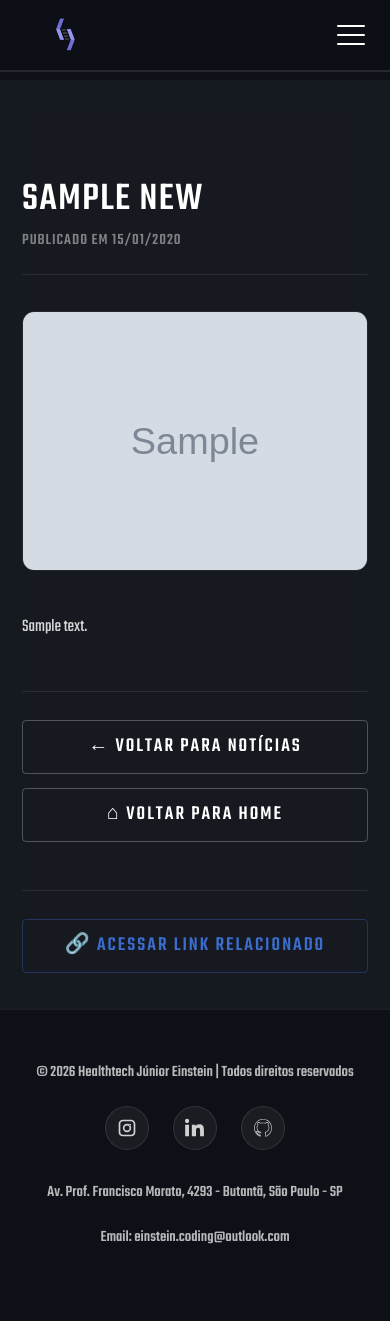
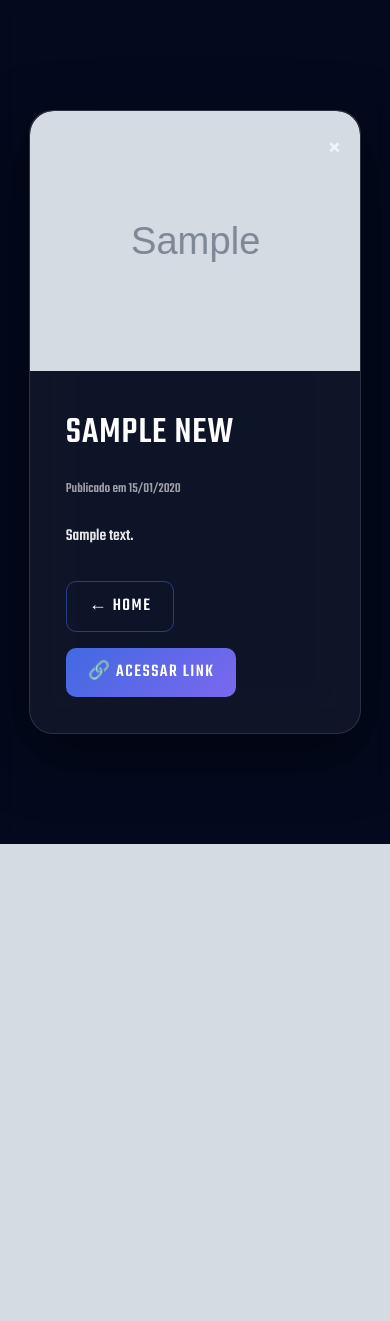
Before and after one commit to mariatmcosta/siteHJE, a Django app: page /noticias/1/ in a window 390 px wide. After the commit the page ends 844 px from the top, so only its background shows below. Run offline with Django 5.2, Linux system fonts and the light colour scheme; tables that the repository leaves empty hold one stand-in row (values such as "Sample post"); grey boxes marked "Sample" are stand-in pictures; parts of the project's set-up code (start-up, migrations or seed data) failed here and were passed over.

Commit message:
responsividade e melhora de design

```diff
--- a/core/templates/home.html
+++ b/core/templates/home.html
@@ -255,6 +255,7 @@
             <h1 class="section-title" data-aos="fade-up">
                 Eventos da HJE
             </h1>
+            <p class="intro-text" data-aos="fade-up">Acompanhe os eventos de atualização desenvolvidos pela nossa equipe e as novidades por vir.</p>
 
             <div class="bento-grid">
 
--- a/core/templates/news_detail.html
+++ b/core/templates/news_detail.html
@@ -18,87 +18,148 @@
     family=Exo+2:wght@400;500;600;700&
     family=Poppins:wght@300;400;500;600&display=swap" rel="stylesheet">
 </head>
-<body class="news-detail-page">
+<body style="background: #050a1e;">
 
-    <!-- NAVBAR (mesmo da home) -->
-    <div id="mobile-header-overlay">
-        <div class="mob-top">
-            <a href="/" class="mob-logo">
-                <img src="{% static 'imgs/HJE.png' %}" alt="Logo">
-            </a>
-            <button class="mob-btn" onclick="this.classList.toggle('active'); document.getElementById('mobMenuOverlay').classList.toggle('open');">
-                <span></span><span></span><span></span>
-            </button>
-        </div>
-        <nav class="mob-links" id="mobMenuOverlay">
-            <a href="/">Início</a>
-            <a href="/sobre-nos/">Sobre nós</a>
-            <a href="/projetos/">Nossos Projetos</a>
-            <a href="/servicos/">Nossos Serviços</a>
-            <a href="/codigo-social/">Código Social</a>
-            <a href="/noticias/">Notícias</a>
-            <a href="/loja/">Loja</a>
-            <a href="/gestao/">Gestão</a>
-        </nav>
-    </div>
-    <div id="mobile-spacer"></div>
+    <style>
 
-    <header id="desktop-original-header" class="navbar">
-        <nav class="navbar-links left">
-            <a href="/sobre-nos/">Sobre nós</a>
-            <a href="/projetos/">Nossos Projetos</a>
-            <a href="/servicos/">Nossos Serviços</a>
-        </nav>
-        <div class="navbar-center">
-            <a href="/" class="brand">HEALTHTECH JÚNIOR<br>EINSTEIN</a>
-        </div>
-        <nav class="navbar-links right">
-            <a href="/codigo-social/">Código Social</a>
-            <a href="/noticias/">Notícias</a>
-            <a href="/loja/">Loja</a>
-            <a href="/gestao/">Gestão</a>
-        </nav>
-    </header>
+        body {
+            background:
+                radial-gradient(circle at 20% 30%, rgba(65,105,225,0.15), transparent 40%),
+                radial-gradient(circle at 80% 70%, rgba(123,104,238,0.12), transparent 40%),
+                #050a1e;
+        }
+
+        .modal-overlay {
+            position: fixed;
+            inset: 0;
+            z-index: 9999;
+
+            display: flex;
+            align-items: center;
+            justify-content: center;
+
+            background: rgba(5, 10, 30, 0.55);
+            backdrop-filter: blur(8px);
+            -webkit-backdrop-filter: blur(8px);
+
+            padding: 20px;
+        }
+
+        .modal-glass {
+            background: rgba(255, 255, 255, 0.05);
+            border: 1px solid rgba(255, 255, 255, 0.12);
+            border-radius: 24px;
+
+            backdrop-filter: blur(20px);
+            -webkit-backdrop-filter: blur(20px);
+
+            width: 100%;
+            max-width: 800px;
+            max-height: 90vh;
+
+            overflow-y: auto;
+
+            box-shadow: 0 20px 60px rgba(0,0,0,0.5);
+        }
+
+        .modal-header {
+            width: 100%;
+            height: 260px;
+            background-size: cover;
+            background-position: center;
+            border-radius: 24px 24px 0 0;
+        }
+
+        .modal-body {
+            padding: 32px 36px 36px;
+        }
+
+        .modal-body h2 {
+            font-family: 'Teko', sans-serif;
+            font-size: 38px;
+            font-weight: 500;
+            letter-spacing: 1px;
+            margin-bottom: 14px;
+            color: #fff;
+        }
+
+        .modal-body p {
+            font-size: 17px;
+            line-height: 1.7;
+            opacity: 0.9;
+        }
+
+        .modal-cta {
+            display: inline-block;
+            background: linear-gradient(135deg, #4169e1, #7b68ee);
+            color: #fff;
+            padding: 10px 22px;
+            border-radius: 10px;
+            text-decoration: none;
+            font-family: 'Teko', sans-serif;
+            letter-spacing: 1.5px;
+            text-transform: uppercase;
+            transition: 0.2s;
+        }
+
+        .modal-cta:hover {
+            opacity: 0.85;
+            transform: translateY(-2px);
+        }
+
+        .close-btn {
+            position: absolute;
+            top: 16px;
+            right: 20px;
+            font-size: 28px;
+            color: rgba(255,255,255,0.7);
+            cursor: pointer;
+        }
+
+
+    </style>
 
     <!-- CONTEÚDO -->
-    <div class="news-detail-wrapper">
-        <h1 class="news-detail-title">{{ news.title }}</h1>
+    <div class="modal-overlay active">
+
+        <div class="modal-glass" style="max-width: 800px; width: 95%;">
+            <span class="close-btn" onclick="window.history.back()">&times;</span>
+
+            {% if news.image %}
+            <div class="modal-header" style="background-image: url('{{ news.image.url }}');"></div>
+            {% endif %}
+
+            <div class="modal-body">
+
+                <h2>{{ news.title }}</h2>
 
                 {% if news.created_at %}
-            <p class="news-detail-date">Publicado em {{ news.created_at|date:"d/m/Y" }}</p>
+                    <p style="opacity: 0.6; font-size: 14px; margin-bottom: 20px;">
+                        Publicado em {{ news.created_at|date:"d/m/Y" }}
+                    </p>
                 {% endif %}
 
-        {% if news.image %}
-            <img src="{{ news.image.url }}" alt="{{ news.title }}" class="news-detail-image">
+                <p style="font-size: 17px; line-height: 1.7; opacity: 0.9;">
+                    {{ news.content|linebreaks }}
+                </p>
+
+                <div style="margin-top: 30px; display: flex; gap: 16px; flex-wrap: wrap;">
+
+                    <a href="/" class="modal-cta" style="background: transparent; border: 1px solid rgba(65,105,225,0.5);">
+                        ← Home
+                    </a>
+
+                    {% if news.external_link %}
+                    <a href="{{ news.external_link }}" target="_blank" class="modal-cta">
+                        🔗 Acessar link
+                    </a>
                     {% endif %}
 
-        <div class="news-detail-content">
-            {{ news.content|linebreaks }}
                 </div>
 
-        <div class="news-detail-actions">
-            <a href="/noticias/" class="news-detail-back">← Voltar para Notícias</a>
-            <a href="/" class="news-detail-back">⌂ Voltar para Home</a>
             </div>
-
-        {% if news.external_link %}
-            <div class="news-detail-actions">
-                <a href="{{ news.external_link }}" target="_blank" class="news-external-link">🔗 Acessar link relacionado</a>
         </div>
-        {% endif %}
     </div>
-
-    <!-- FOOTER -->
-    <footer class="footer" style="background: #0d1117; border-top: 1px solid rgba(255,255,255,0.06);">
-        <p>© 2026 Healthtech Júnior Einstein | Todos direitos reservados</p>
-        <div class="social-links">
-            <a href="https://www.instagram.com/healthtechjr.einstein/" target="_blank"><img src="{% static 'imgs/instagram.svg' %}" alt="Instagram"></a>
-            <a href="https://www.linkedin.com/company/einsteincoding/posts/?feedView=all" target="_blank"><img src="{% static 'imgs/linkedin.svg' %}" alt="LinkedIn"></a>
-            <a href="https://github.com/Einstein-Coding-Projetos" target="_blank"><img src="{% static 'imgs/github.svg' %}" alt="GitHub" style="filter: brightness(0) invert(1);"></a>
-        </div>
-        <p>Av. Prof. Francisco Morato, 4293 - Butantã, São Paulo - SP</p>
-        <p>Email: einstein.coding@outlook.com</p>
-    </footer>
 
 </body>
 </html>
--- a/core/templates/noticias.html
+++ b/core/templates/noticias.html
@@ -16,12 +16,12 @@
     <link rel="stylesheet" href="{% static 'css/style.css' %}">
 </head>
 
-<body class="section-dark">
+<body class="section-navy">
 
     <style>
             .noticias-header {
                 padding: 30px !important;
-                margin-top: 140px !important; /* Ajusta a distância do topo */
+                margin-top: 60px !important; /* Ajusta a distância do topo */
             }
 
             .noticias-header h2 {
--- a/frontend/static/css/style.css
+++ b/frontend/static/css/style.css
@@ -364,7 +364,7 @@ h1, h2, h3, h4, h5, h6 {
 .bento-content {
     position: relative;
     z-index: 2;
-    padding: 28px;
+    padding: 40px 28px 28px;
     width: 100%;
     display: flex;
     flex-direction: column;
@@ -377,6 +377,7 @@ h1, h2, h3, h4, h5, h6 {
     color: var(--color-white);
     margin-bottom: 8px;
     text-shadow: 0 2px 4px rgba(0, 0, 0, 0.5);
+    margin-top: 12px;
 }
 
 .bento-content p {
@@ -964,7 +965,7 @@ h1, h2, h3, h4, h5, h6 {
 
 /* Remove o fundo gradiente antigo e aplica o fundo escuro corporativo */
 .news-detail-page {
-    background: var(--color-dark, #0d1117);
+    background: var(--color-navy);
     min-height: 100vh;
     padding: 0;
 }
@@ -992,7 +993,7 @@ h1, h2, h3, h4, h5, h6 {
     letter-spacing: 1.5px;
     text-transform: uppercase;
     color: #ffffff;
-    margin-bottom: 8px;
+    margin-bottom: 10px;
     line-height: 1;
 }
 
@@ -1987,8 +1988,8 @@ html body section.noticias-header p {
 
 .eventos-home .section-title {
     text-align: center;
-    font-size: 2.5rem;
-    margin-bottom: 50px;
+    font-size: 56px;
+    margin-bottom: 10px;
     color: #ffffff;
 }
 
@@ -2058,7 +2059,7 @@ html body section.noticias-header p {
 /* Mensagem caso não tenha eventos */
 .eventos-home p {
     text-align: center;
-    font-size: 1.1rem;
+    font-size: 20px;
     color: #ffffff;
 }
 
@@ -2504,7 +2505,6 @@ footer h4 {
 .bento-content p {
     font-size: 15px;
     color: rgba(255, 255, 255, 0.85);
-    margin-bottom: 12px;
     line-height: 1.5;
 }
 
```
Also changed, not shown: core/templates/gestao.html (+7 -7 lines), core/templates/sobre_nos.html (+25 -6 lines), frontend/static/imgs/WhatsApp Image 2026-03-24 at 14.18.09.jpeg (added), frontend/static/imgs/fotosatualizadasgestao/tempImageaDlOE1.jpg (added). Lines whose indentation alone changed are shown as unchanged.
